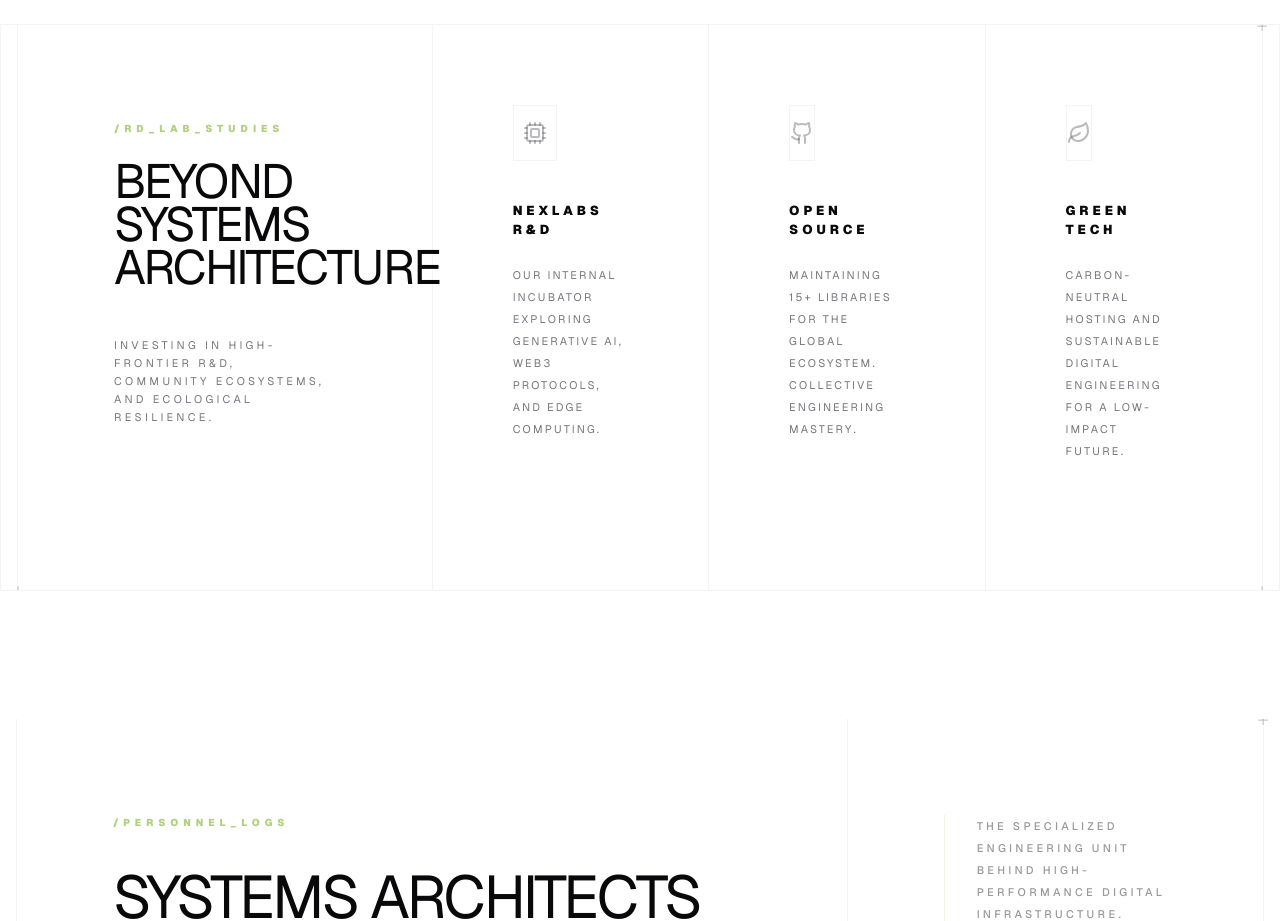
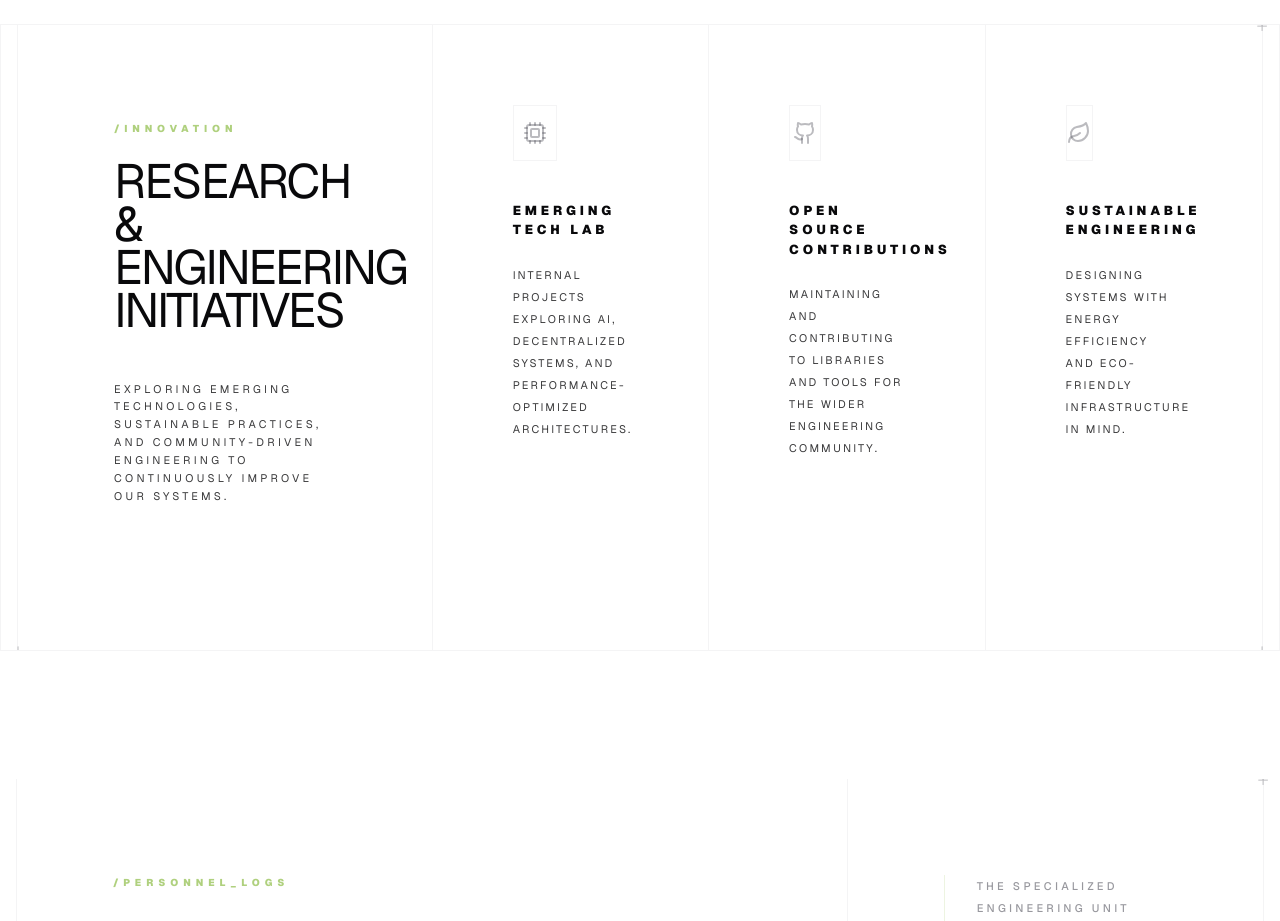
Before and after one commit to devlyfi/portfolio, a Next.js app: page / in a window 1280 px wide. Shown: the part 10700-11621 px from the top of the page. Built offline with nearby package versions, Linux system fonts and the light colour scheme.

Commit message:
feat: Add new Innovation section component to display research and engineering initiatives.

```diff
--- a/components/sections/home/Innovation.tsx
+++ b/components/sections/home/Innovation.tsx
@@ -9,10 +9,12 @@ export function Innovation() {
                     {/* Header Label */}
                     <div className="w-full lg:w-1/3 p-10 lg:p-16 xl:p-24 space-y-12 relative bg-muted/5 border-b lg:border-b-0 lg:border-r border-border/40">
                         <div className="space-y-6">
-                            <span className="text-[10px] font-black text-primary uppercase tracking-[0.5em] block animate-pulse">/RD_LAB_STUDIES</span>
-                            <h2 className="display-bold text-3xl lg:text-3xl xl:text-5xl uppercase tracking-tighter !leading-[0.9]">Beyond<br />Systems<br />Architecture</h2>
+                            <span className="text-[10px] font-black text-primary uppercase tracking-[0.5em] block animate-pulse">/INNOVATION</span>
+                            <h2 className="display-bold text-3xl lg:text-3xl xl:text-5xl uppercase tracking-tighter !leading-[0.9]"> Research<br />
+                                & Engineering<br />
+                                Initiatives</h2>
                         </div>
-                        <p className="text-[11px] text-muted-foreground uppercase tracking-[0.3em] leading-relaxed opacity-80 max-w-sm">Investing in high-frontier R&D, community ecosystems, and ecological resilience.</p>
+                        <p className="text-[11px] uppercase tracking-[0.3em] leading-relaxed opacity-80 max-w-sm">Exploring emerging technologies, sustainable practices, and community-driven engineering to continuously improve our systems.</p>
                         <div className="grid-symbol -bottom-2.5 -left-2.5" />
                     </div>
 
@@ -20,24 +22,25 @@ export function Innovation() {
                     <div className="w-full lg:w-2/3 grid grid-cols-1 md:grid-cols-1 xl:grid-cols-3 relative">
                         {[
                             {
-                                title: "NexLabs R&D",
-                                desc: "Our internal incubator exploring Generative AI, Web3 protocols, and edge computing.",
+                                title: "Emerging Tech Lab",
+                                desc: "Internal projects exploring AI, decentralized systems, and performance-optimized architectures.",
                                 icon: Cpu,
                                 marker: "/LAB_01"
                             },
                             {
-                                title: "Open Source",
-                                desc: "Maintaining 15+ libraries for the global ecosystem. Collective engineering mastery.",
+                                title: "Open Source Contributions",
+                                desc: "Maintaining and contributing to libraries and tools for the wider engineering community.",
                                 icon: Github,
-                                marker: "/OSS_CONTRIB"
+                                marker: "/CONTRIB"
                             },
                             {
-                                title: "Green Tech",
-                                desc: "Carbon-neutral hosting and sustainable digital engineering for a low-impact future.",
+                                title: "Sustainable Engineering",
+                                desc: "Designing systems with energy efficiency and eco-friendly infrastructure in mind.",
                                 icon: Leaf,
-                                marker: "/ECO_STRAT"
+                                marker: "/ECO_INIT"
                             }
-                        ].map((item, index) => (
+                        ]
+                            .map((item, index) => (
                                 <div
                                     key={index}
                                     className={cn(
@@ -56,7 +59,7 @@ export function Innovation() {
                                         </div>
                                         <div className="space-y-6">
                                             <h3 className="text-[13px] font-black uppercase tracking-[0.3em] text-foreground group-hover:text-primary transition-colors">{item.title}</h3>
-                                        <p className="text-[11px] text-muted-foreground uppercase leading-[2] tracking-[0.2em] opacity-80 group-hover:opacity-100 transition-opacity">
+                                            <p className="text-[11px]  uppercase leading-[2] tracking-[0.2em] opacity-80 group-hover:opacity-100 transition-opacity">
                                                 {item.desc}
                                             </p>
                                         </div>
```
Lines whose indentation alone changed are shown as unchanged.
